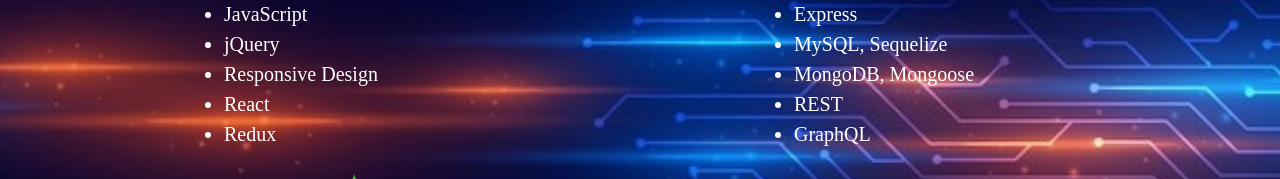
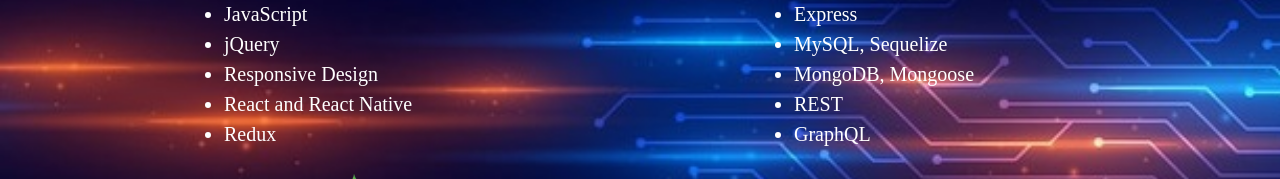
Before and after one commit to Hoffalypse/bryan-wienhoff-portfolio, a React (Create React App) app: page / in a window 1280 px wide. Both pictures are taken after a click on the button "Resume". Shown: the part 304-483 px from the top of the page. Built offline with nearby package versions, Linux system fonts and the light colour scheme; a web font is replaced by a local one.

Commit message:
added native to proficiencies

```diff
--- a/src/components/Resume.js
+++ b/src/components/Resume.js
@@ -14,7 +14,7 @@
                         <li className="list">JavaScript</li>
                         <li className="list">jQuery</li>
                         <li className="list">Responsive Design</li>
-                        <li className="list">React</li>
+                        <li className="list">React and React Native</li>
                         <li className="list">Redux</li>
                     </ul>
                     </div>
```
